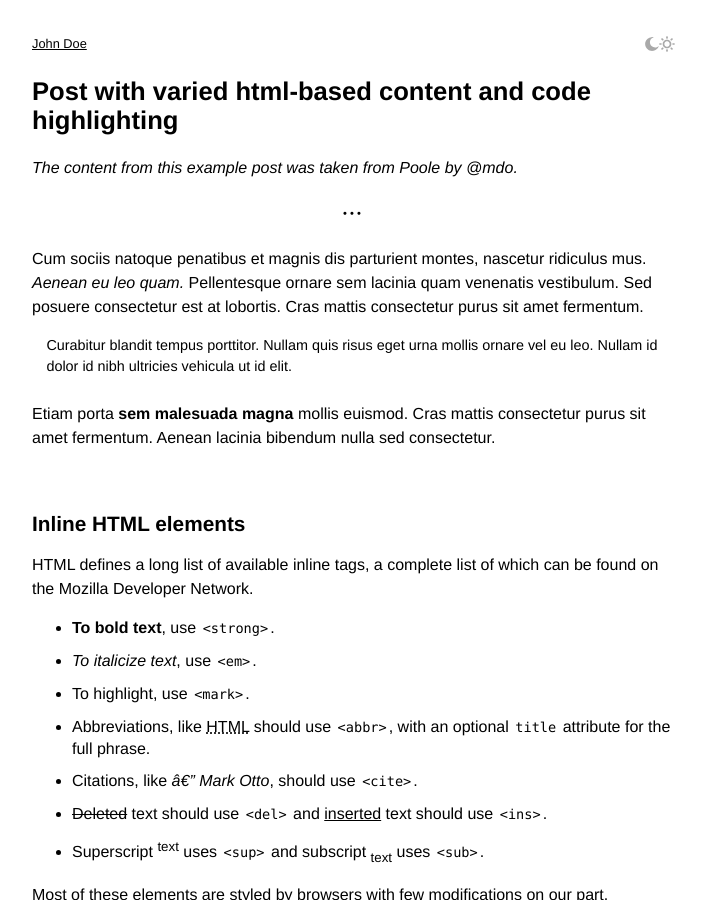
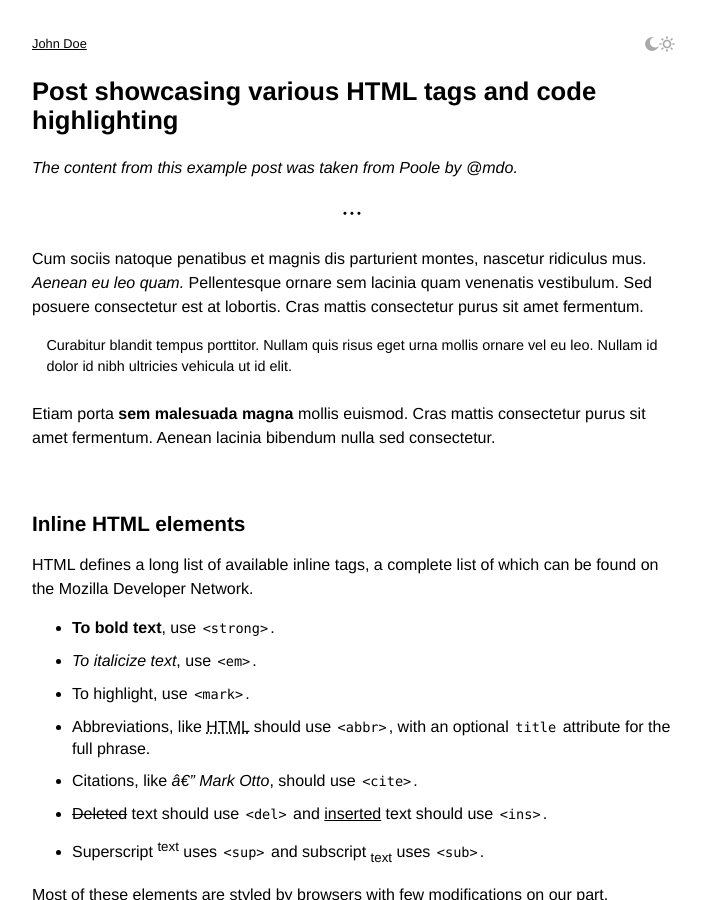
Before and after one commit to lucasrla/papicu, a Jekyll site: the page built from _posts/2021-01-02-another-example.md, in a window 1280 px wide and 900 px high. Shown: the whole window, without its empty margins (288-992 px from the left). Built offline with Jekyll 4.4.1, drawn with Linux system fonts in a browser that asks for light colours.

Commit message:
Add missing descriptions

```diff
--- a/_posts/2021-01-02-another-example.md
+++ b/_posts/2021-01-02-another-example.md
@@ -1,6 +1,7 @@
 ---
 layout: post
-title: Post with varied html-based content and code highlighting
+title: Post showcasing various HTML tags and code highlighting
+description: An example post showing how Papicu displays HTML tags, like \<ul\>, \<ol\>, \<table\>, \<strong\>, \<em\> \<mark\>, \<code\>, etc
 date:	2021-01-02
 code_highlighter: True
 ---
```
Also changed, not shown: _posts/2022-01-01-sidenotes-caveats-testground.md (+15 -15 lines), index.md (+1 -0 lines).
